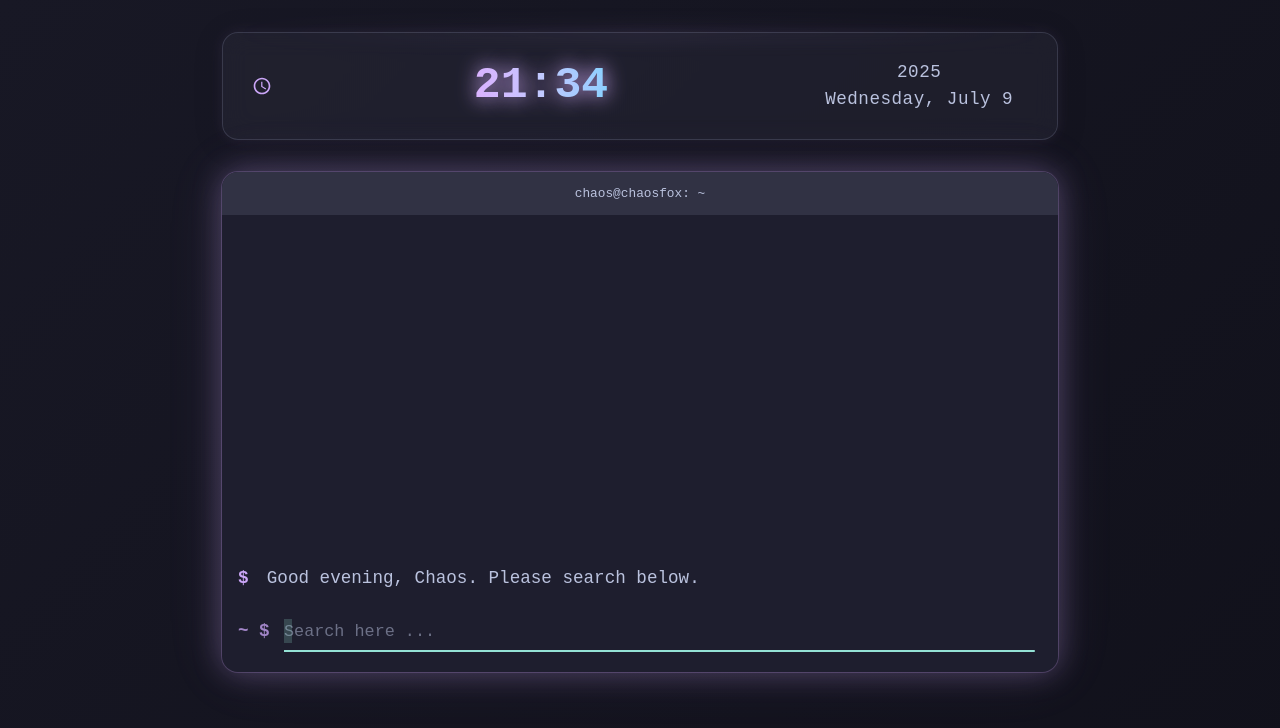
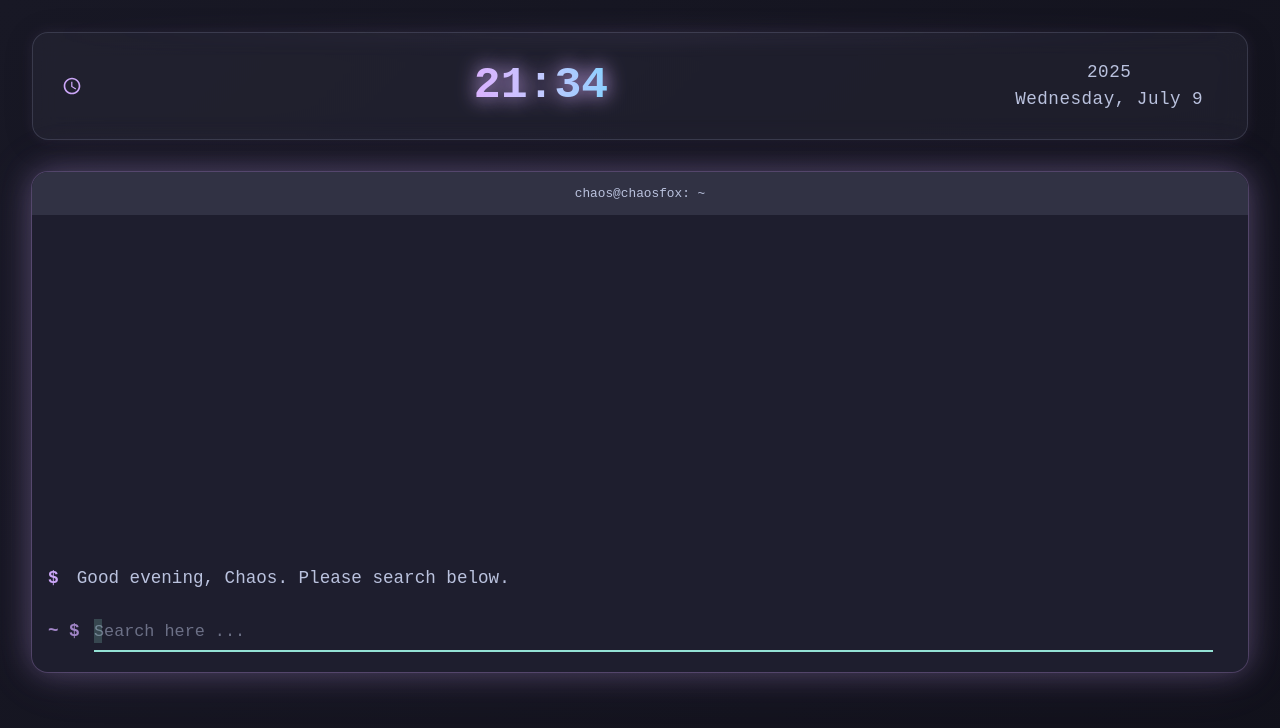
Before and after one commit to ChaosTheChaotic/parcht, a React (Vite) app: page / in a window 1280 px wide. Shown: the top 728 px of the page. Built offline with nearby package versions, Linux system fonts and the light colour scheme.

Commit message:
no more size limit

```diff
--- a/src/App.css
+++ b/src/App.css
@@ -48,7 +48,6 @@ body {
 }
 
 .app {
-  max-width: 900px;
   margin: 0 auto;
   padding: 2rem;
   display: flex;
```
